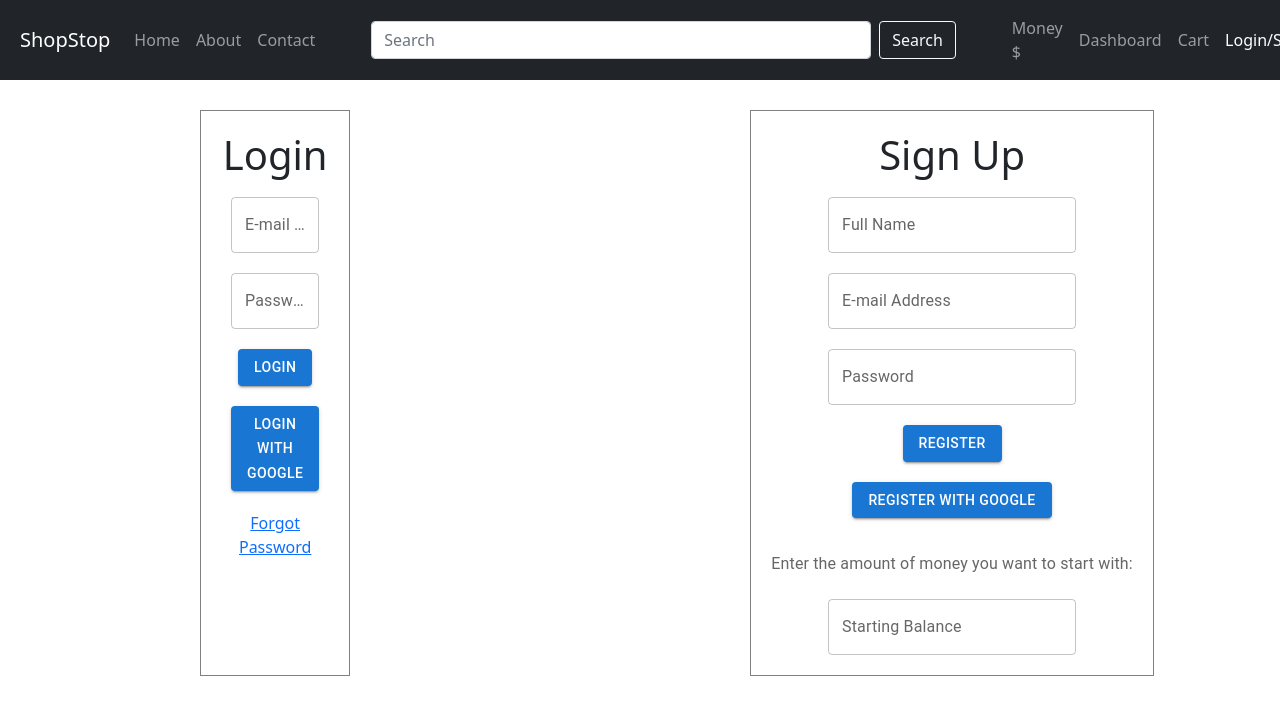
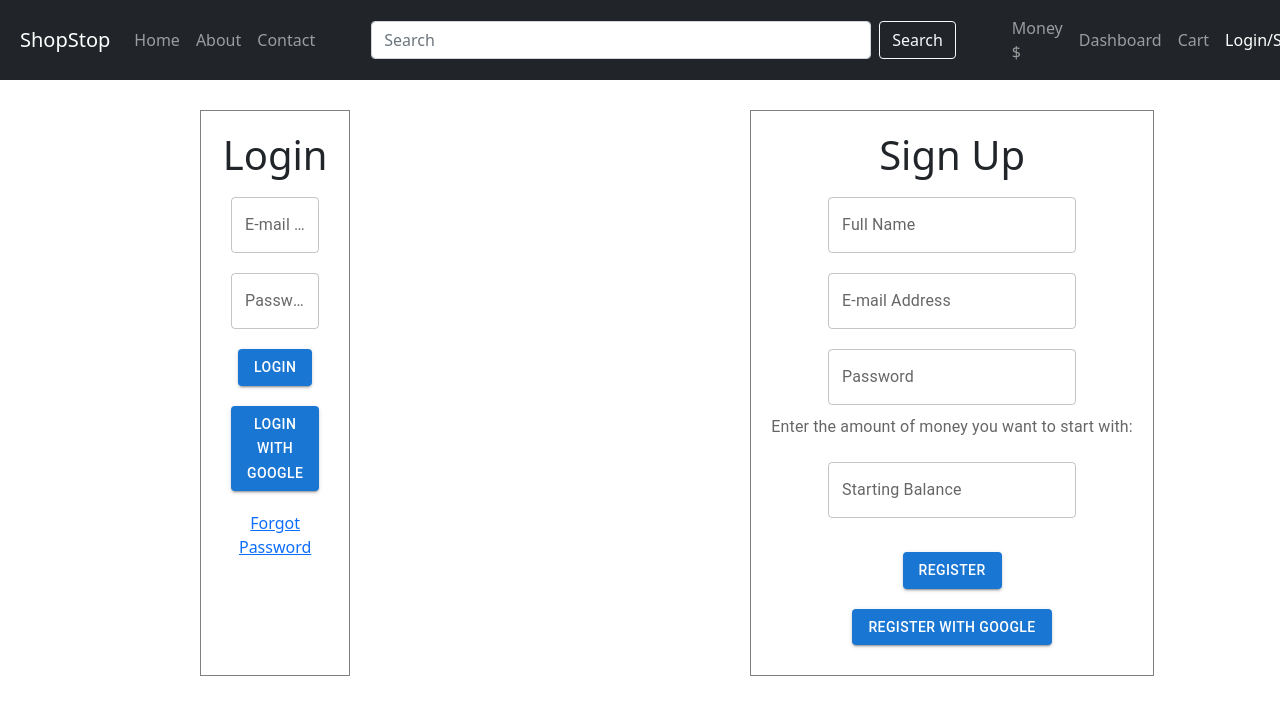
Before and after one commit to AkhilGoel2211/E-CommerceWebsite, a React (Create React App) app: page /login in a window 1280 px wide. Shown: the top 714 px of the page. Built offline with nearby package versions, Linux system fonts and the light colour scheme; no server answers; the database is empty.

Commit message:
Render Home.

```diff
--- a/package.json
+++ b/package.json
@@ -1,7 +1,7 @@
 {
   "name": "ecommerce-website",
   "version": "0.1.0",
-  "homepage": "https://akhilgoel2211.github.io/E-CommerceWebsite/",
+  "homepage": "https://akhilgoel2211.github.io/home/",
   "private": true,
   "dependencies": {
     "@emotion/react": "^11.9.0",
--- a/src/components/common/signupForm.jsx
+++ b/src/components/common/signupForm.jsx
@@ -66,6 +66,21 @@ function SignupForm() {
           onChange={(e) => setPassword(e.target.value)}
         />
         <br />
+        <InputLabel>
+          Enter the amount of money you want to start with:
+        </InputLabel>
+        <br />
+        <TextField
+          id="outlined-basic"
+          label="Starting Balance"
+          variant="outlined"
+          type="text"
+          value={money}
+          onChange={(e) => setMoney(e.target.value)}
+          placeholder="Money"
+        />
+        <br />
+        <br />
         <Button
           style={{margin: "10px"}}
           variant="contained"
@@ -82,18 +97,6 @@ function SignupForm() {
           Register with Google
         </Button>
       </div>
-      <br />
-      <InputLabel>Enter the amount of money you want to start with:</InputLabel>
-      <br />
-      <TextField
-        id="outlined-basic"
-        label="Starting Balance"
-        variant="outlined"
-        type="text"
-        value={money}
-        onChange={(e) => setMoney(e.target.value)}
-        placeholder="Money"
-      />
     </center>
   );
 }
```
